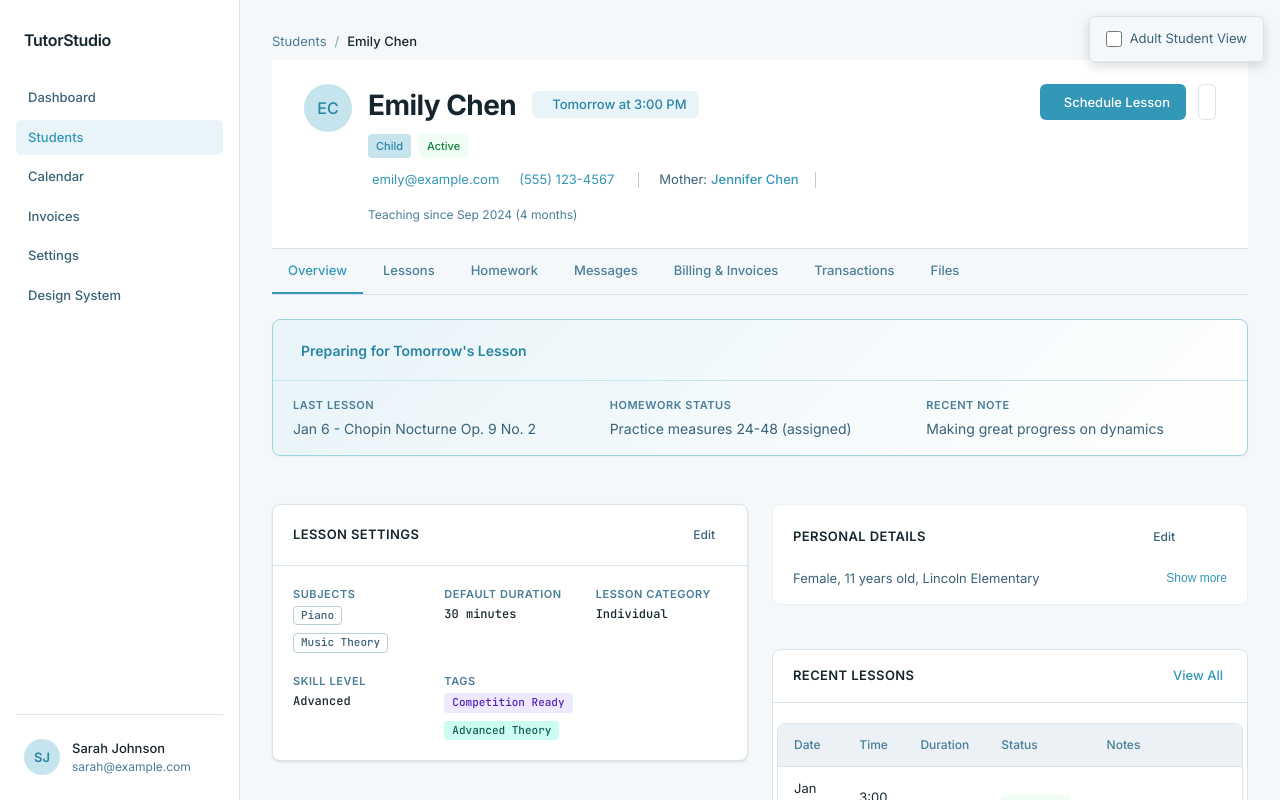
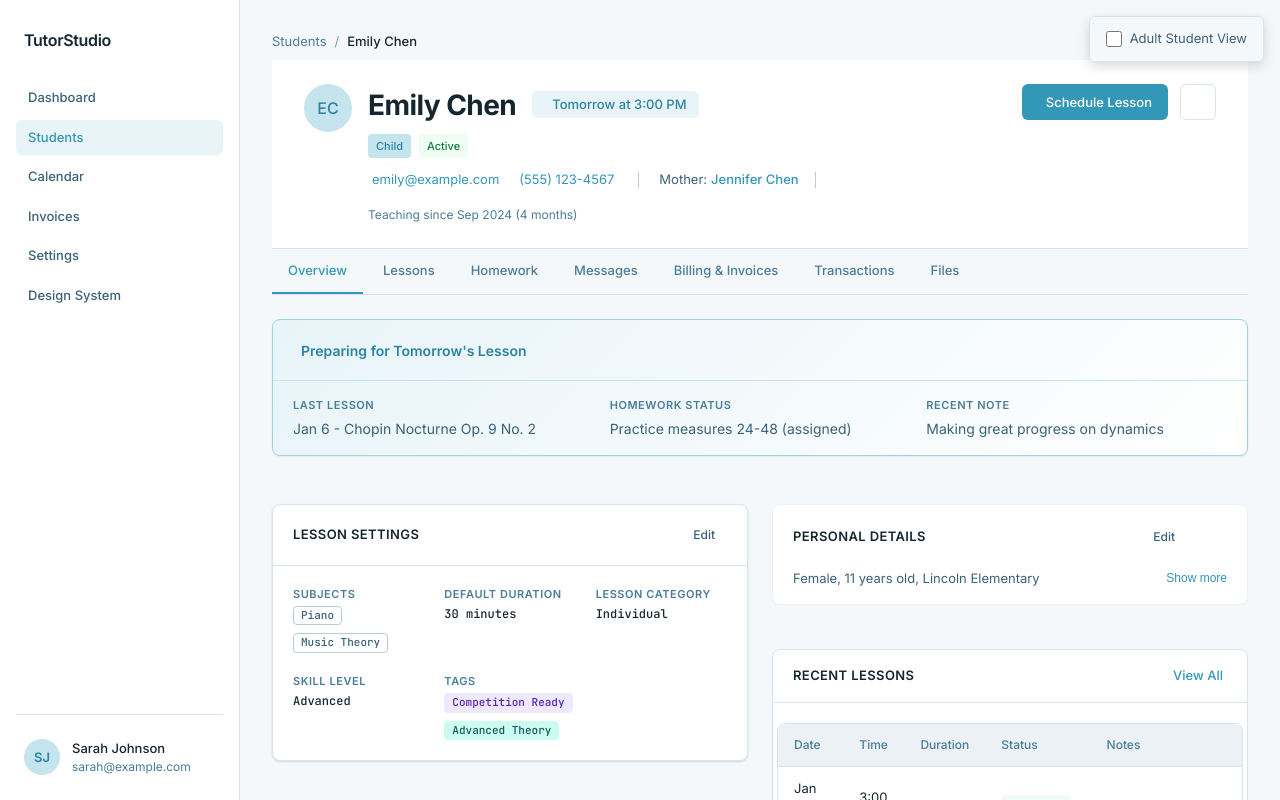
Before and after one commit to endermalkoc/tutor, a React (Vite) app in the folder wireframes/: page /students/1 in a window 1280 px wide. Shown: the top 800 px of the page. Built offline with nearby package versions, Linux system fonts and the light colour scheme; some icons are missing.

Commit message:
refactor: update StudentHeader styles for improved layout and button design

```diff
--- a/wireframes/src/pages/StudentDetailPage/components/StudentHeader.css
+++ b/wireframes/src/pages/StudentDetailPage/components/StudentHeader.css
@@ -9,7 +9,7 @@
   display: flex;
   justify-content: space-between;
   align-items: flex-start;
-  max-width: 1200px;
+  width: 100%;
 }
 
 .student-identity {
@@ -147,7 +147,12 @@
 }
 
 .btn-icon {
-  padding: var(--space-2);
+  width: 36px;
+  height: 36px;
+  padding: 0;
+  display: inline-flex;
+  align-items: center;
+  justify-content: center;
 }
 
 /* Dropdown Menu */
--- a/wireframes/src/pages/StudentDetailPage/components/StudentHeader.tsx
+++ b/wireframes/src/pages/StudentDetailPage/components/StudentHeader.tsx
@@ -141,7 +141,7 @@ export function StudentHeader({
               <i className="ph ph-dots-three-outline-vertical" />
             </Button>
             {menuOpen && (
-              <div className="dropdown-menu">
+              <div className="dropdown-menu open">
                 <button className="dropdown-item" onClick={() => { onSendMessage?.(); setMenuOpen(false); }}>
                   <i className="ph ph-paper-plane-tilt" />
                   Send Message
```
